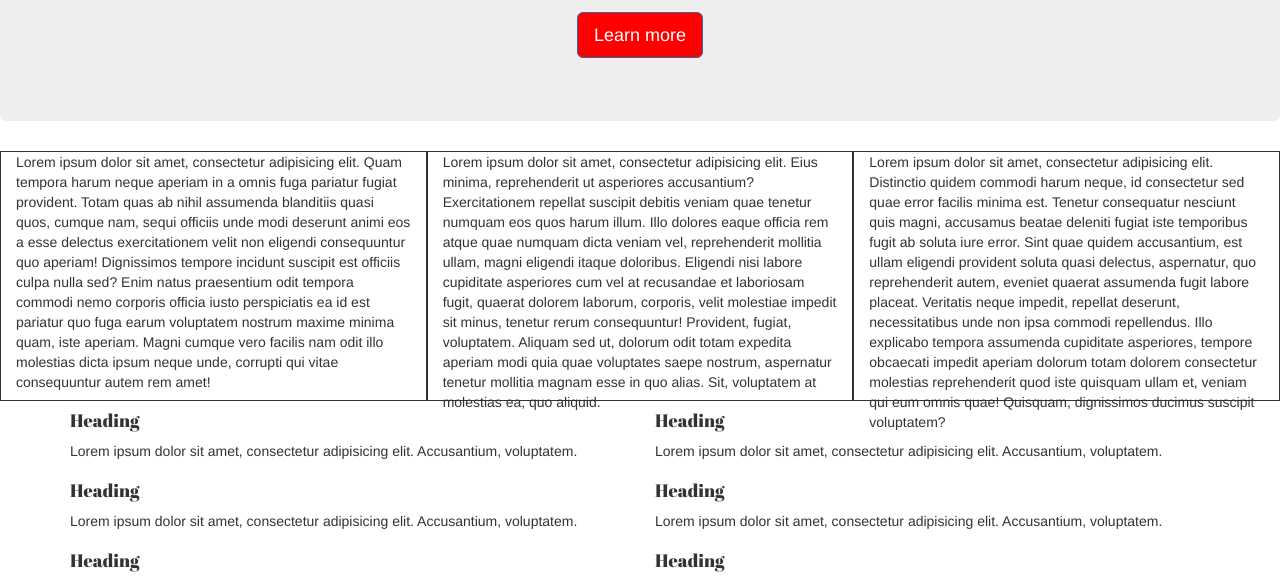
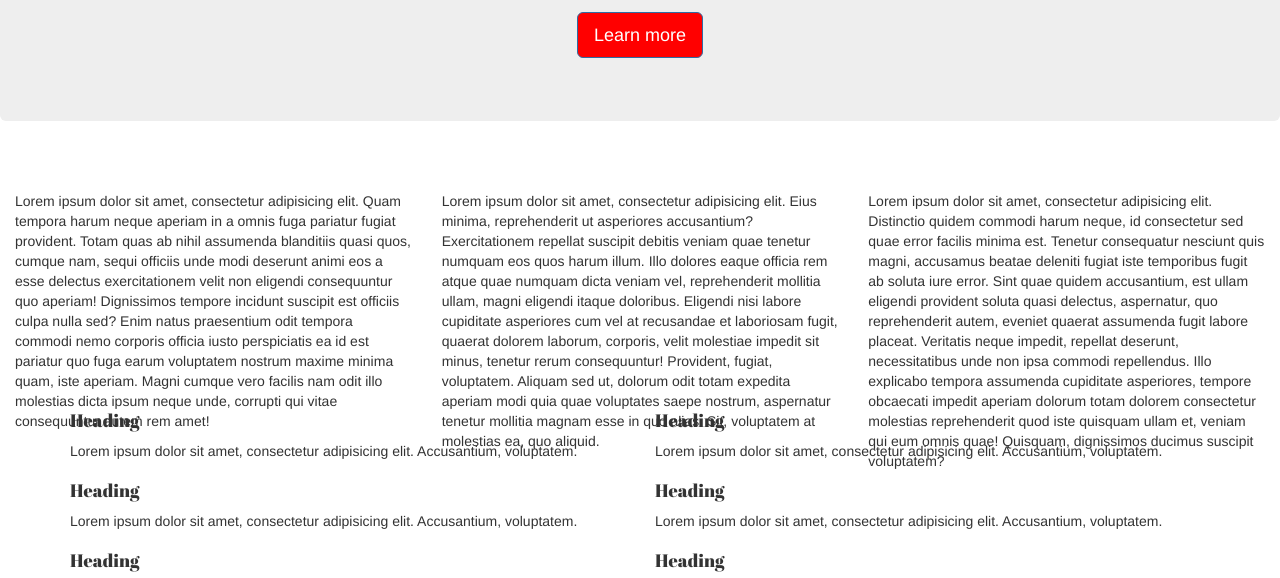
Before and after one commit to alexavanhooser/womentech, a plain HTML site: page index.html in a window 1280 px wide. Shown: the part 220-798 px from the top of the page. Drawn offline with nearby package versions, Linux system fonts and the light colour scheme.

Commit message:
updated page

```diff
--- a/css/styles.css
+++ b/css/styles.css
@@ -14,18 +14,18 @@ background-color: red;
 }
 
 .one {
-  border: solid 1px;
   height: 250px;
+  padding-top: 40px;
 }
 
 .two {
-  border: solid 1px;
   height: 250px;
+  padding-top: 40px;
 }
 
 .three {
-  border: solid 1px;
   height: 250px;
+  padding-top: 40px;
 }
 
 
```
